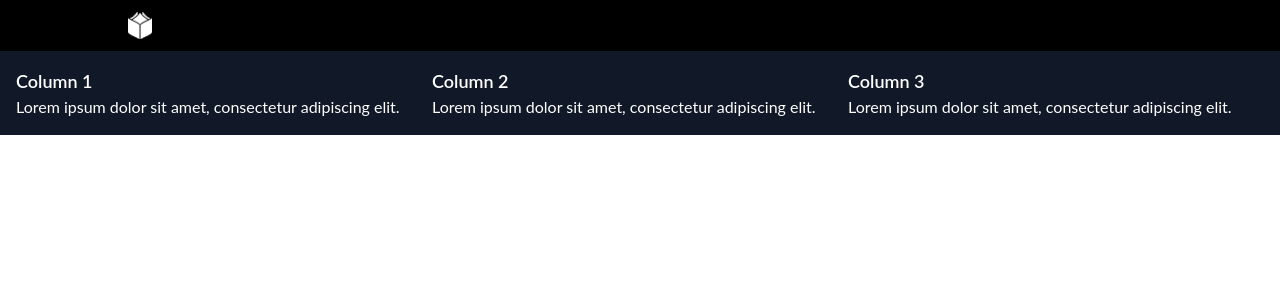
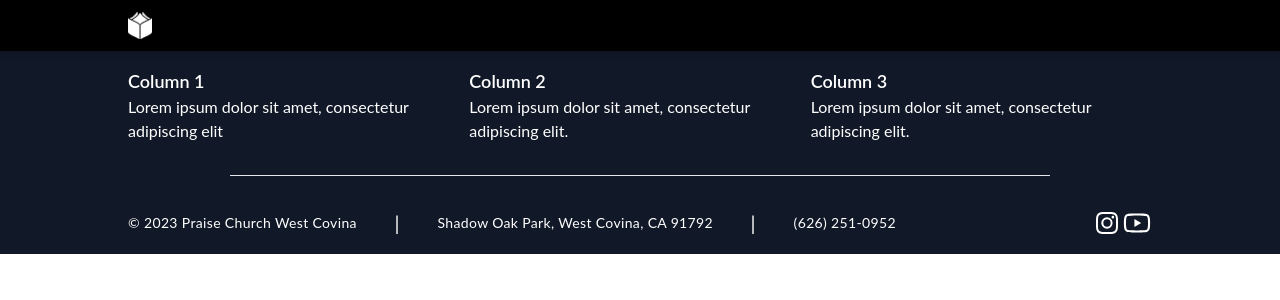
Before and after one commit to PraiseChurch/web, a Next.js app: page / in a window 1280 px wide. Shown: the top 300 px of the page. Built offline with nearby package versions, Linux system fonts and the light colour scheme.

Commit message:
feat: new props letter casing, color, size props, default wide kerning from typography, remove outdated fb link, add footer info

```diff
--- a/src/app/components/Typography.tsx
+++ b/src/app/components/Typography.tsx
@@ -3,21 +3,28 @@ import React from "react";
 
 // Define TypeScript interface for text style variants
 interface TypographyProps {
-  variant: "heading" | "subheading" | "body" | "caption";
   children: React.ReactNode;
+  color?: string;
+  letterCase?: "uppercase" | "lowercase" | "capitalize";
+  variant?: "heading" | "subheading" | "body" | "caption";
+  size?: string;
 }
 
 export const Typography: React.FC<TypographyProps> = ({
-  variant,
+  variant = "body",
+  color,
+  letterCase,
+  size,
   children,
 }) => {
   const classNames: { [key: string]: string } = {
-    heading: "text-4xl font-bold serif",
-    subheading: "text-xl font-semibold sans-serif",
-    body: "text-base serif",
-    caption: "text-sm text-gray-500 sans-serif",
+    heading: "text-4xl font-bold serif tracking-wide",
+    subheading: "text-xl font-semibold sans-serif tracking-wide",
+    body: "text-base serif tracking-wide",
+    caption: "text-sm text-gray-500 sans-serif tracking-wide",
     // Add more variants as needed
   };
 
-  return <span className={classNames[variant]}>{children}</span>;
+  const combinedClasses = `${classNames[variant]} ${color} ${letterCase} ${size}`;
+  return <span className={combinedClasses}>{children}</span>;
 };
--- a/src/app/modules/Footer.tsx
+++ b/src/app/modules/Footer.tsx
@@ -1,12 +1,18 @@
-import React from 'react';
+import React from "react";
+import Link from "next/link";
+import { Typography } from "../components";
+import { AiOutlineYoutube } from "react-icons/ai";
+import { BiLogoFacebookCircle } from "react-icons/bi";
+import { BsInstagram } from "react-icons/bs";
 
 export const Footer: React.FC = () => {
+  const currentYear = new Date().getFullYear();
   return (
     <footer className="bg-gray-900 text-white p-4">
-      <div className="container mx-auto flex justify-between">
+      <div className="container mx-auto flex justify-between max-w-screen-lg">
         <div className="w-1/3">
           <h2 className="text-lg font-semibold">Column 1</h2>
-          <p>Lorem ipsum dolor sit amet, consectetur adipiscing elit.</p>
+          <p>Lorem ipsum dolor sit amet, consectetur adipiscing elit</p>
         </div>
         <div className="w-1/3">
           <h2 className="text-lg font-semibold">Column 2</h2>
@@ -17,6 +23,36 @@ export const Footer: React.FC = () => {
           <p>Lorem ipsum dolor sit amet, consectetur adipiscing elit.</p>
         </div>
       </div>
+      <div className="container mx-auto flex justify-center max-w-screen-lg">
+        <hr className="w-4/5 my-8" />
+      </div>
+      <div className="container mx-auto flex justify-between max-w-screen-lg">
+        <div className="container flex justify-between max-w-screen-md items-center">
+          <Typography variant="caption" color="text-white">
+            &copy; {currentYear} Praise Church West Covina
+          </Typography>
+          <Typography variant="caption" color="text-white" size="text-xl">
+            |
+          </Typography>
+          <Typography variant="caption" color="text-white">
+            Shadow Oak Park, West Covina, CA 91792
+          </Typography>
+          <Typography variant="caption" color="text-white" size="text-xl">
+            |
+          </Typography>
+          <Typography variant="caption" color="text-white">
+            (626) 251-0952
+          </Typography>
+        </div>
+        <div className="flex items-center">
+          <Link href="https://www.instagram.com/praisechurchwc/">
+            <BsInstagram size="22" color="white" className="mx-1" />
+          </Link>
+          <Link href="https://www.youtube.com/@PraiseChurch">
+            <AiOutlineYoutube size="30" color="white" />
+          </Link>
+        </div>
+      </div>
     </footer>
   );
 };
--- a/src/app/modules/Navbar.tsx
+++ b/src/app/modules/Navbar.tsx
@@ -11,7 +11,7 @@ export const Navbar = () => {
 
   return (
     <>
-      <nav className="bg-black py-3 px-4 sticky">
+      <nav className="bg-black py-3 px-4 sticky drop-shadow-md">
         <div className="container mx-auto flex justify-between items-center top-0 max-w-screen-lg">
           <Link href="/" className="text-white font-semibold text-lg">
             <Image
@@ -47,9 +47,9 @@ export const Navbar = () => {
           onClick={() => toggleMenu()}
         >
           <Typography variant="heading">about</Typography>
+          <Typography variant="caption">stream</Typography>
           <Typography variant="subheading">connect</Typography>
-          <Typography variant="body">follow</Typography>
-          <Typography variant="caption">follow</Typography>
+          <Typography variant="body">give</Typography>
         </div>
       ) : (
         ""
```
